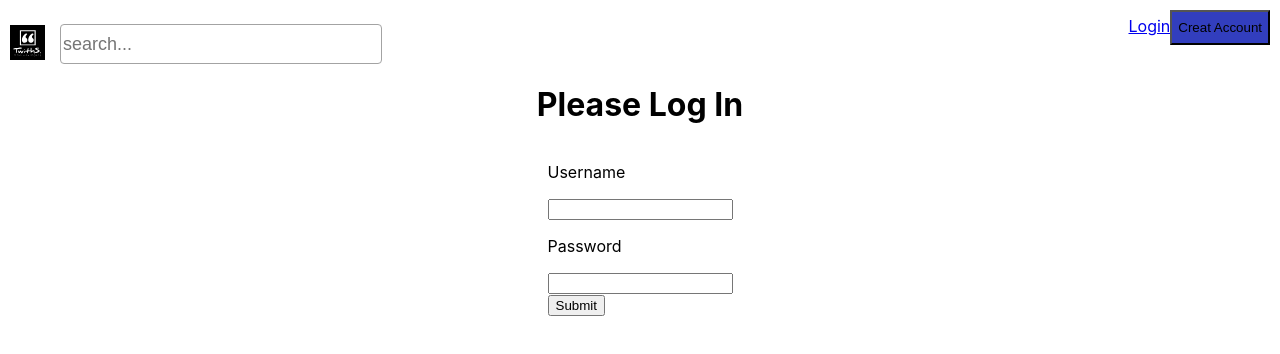
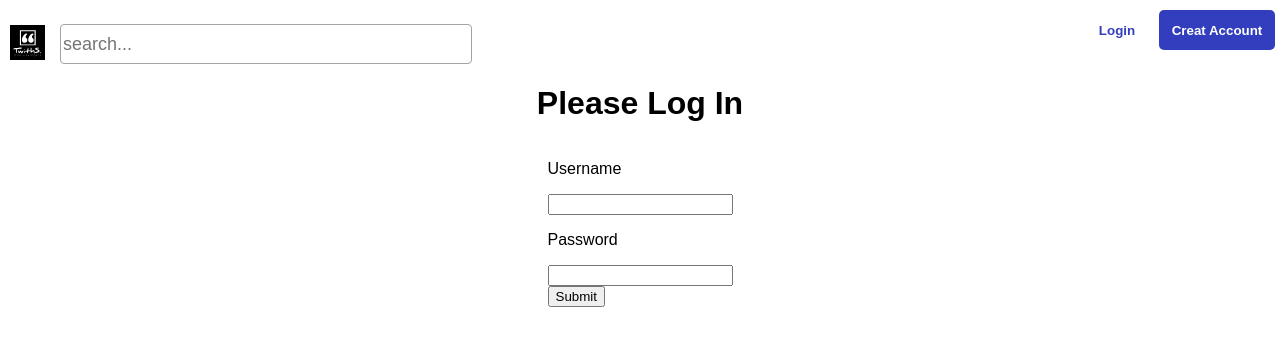
Before and after one commit to Twiths/twith_lookbook_frontend, a React (Create React App) app: page / in a window 1280 px wide. Shown: the top 354 px of the page. Built offline with nearby package versions, Linux system fonts and the light colour scheme.

Commit message:
add nav bar

```diff
--- a/src/Components/Header/Header.js
+++ b/src/Components/Header/Header.js
@@ -1,7 +1,15 @@
+
 import '../../Main.css'
 import Logo from '../Logo'
 
 export default function Header() {
+   const handeleBtnLogin = () => {
+      window.location.href = "/login"
+   }
+
+   const handeleBtnSignup = () => {
+      window.location.href = "/signup"
+   }
     return (
        <header>
           <div className="start">
@@ -11,8 +19,8 @@ export default function Header() {
              </div>
           </div>
           <div className="logins">
-             <a href="/login">Login</a>
-             <button className="signup">Creat Account</button>
+            <button className="login" type="button" onClick={handeleBtnLogin}>Login</button>
+             <button className="signup" type="button" onClick={handeleBtnSignup}>Creat Account</button>
           </div>
       </header>
     )
--- a/src/Main.css
+++ b/src/Main.css
@@ -1,7 +1,10 @@
+* {
+  font-family: sans-serif;
+}
 .crayons-search {
   border: 1px solid rgb(163, 163, 163);
   border-radius: 4px;
-  width: 30%;
+  width: 40%;
   height: 40px;
   font-size: 18px;
   margin-left: 5px;
@@ -38,6 +41,37 @@ header {
 .signup {
   background-color: #323ebe;
   outline-style: none;
-  height: 35px;
+  height: 40px;
+  width: 80px;
+  margin-right: 5px;
+  font-weight: bold;
+  border-radius: 5px;
+  border: none;
+  flex: 2;
+  color: #fff;
+  cursor: pointer;
+}
+
+.logins {
+  display: flex;
+  justify-content: space-evenly;
+}
+
+.login {
+  flex: 1;
   margin-right: 10px;
+  font-weight: bold;
+  color: #323ebe;
+  cursor: pointer;
+  background-color: #fff;
+  height: 40px;
+  width: 100px;
+  text-decoration: none;
+  align-items: center;
+  border-radius: 5px;
+  border: none;
 }
+
+.login:hover {
+  background-color: rgb(226, 225, 225);
+}
```
